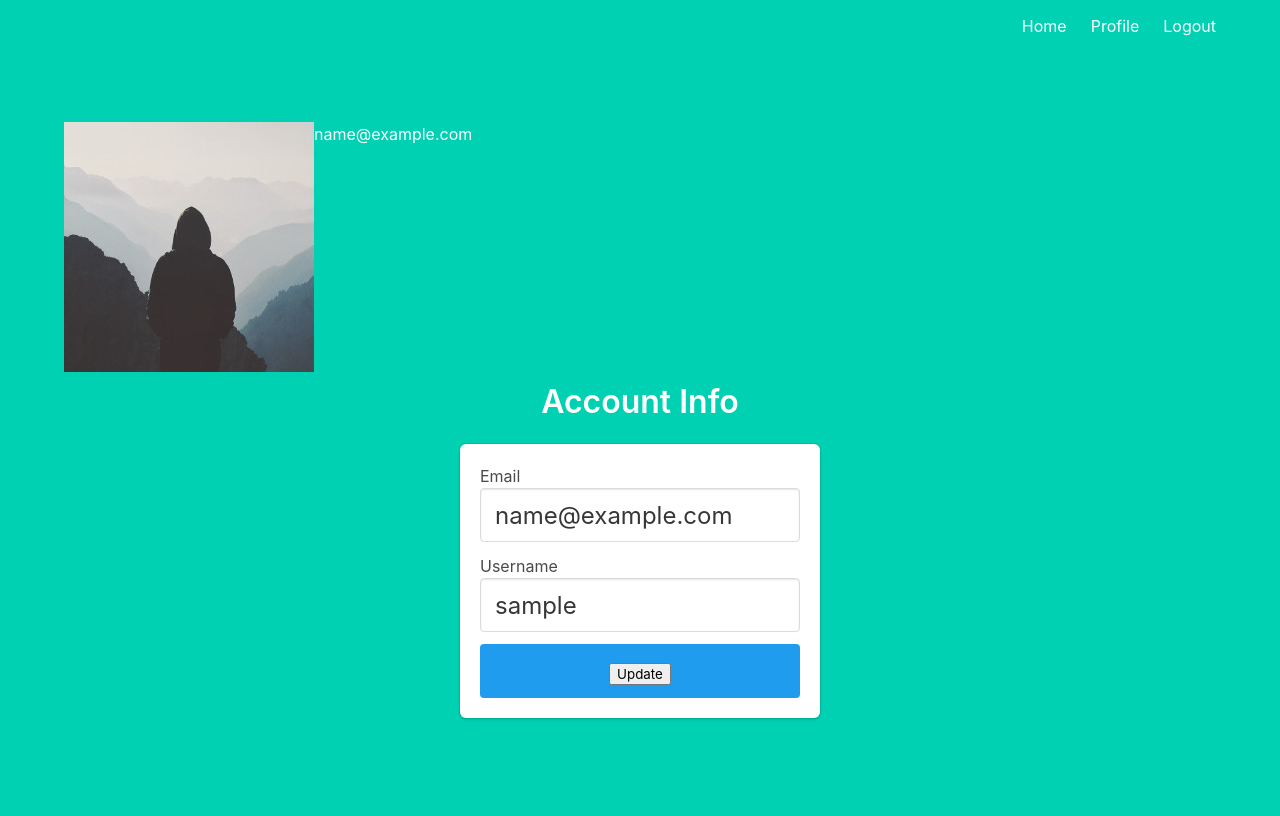
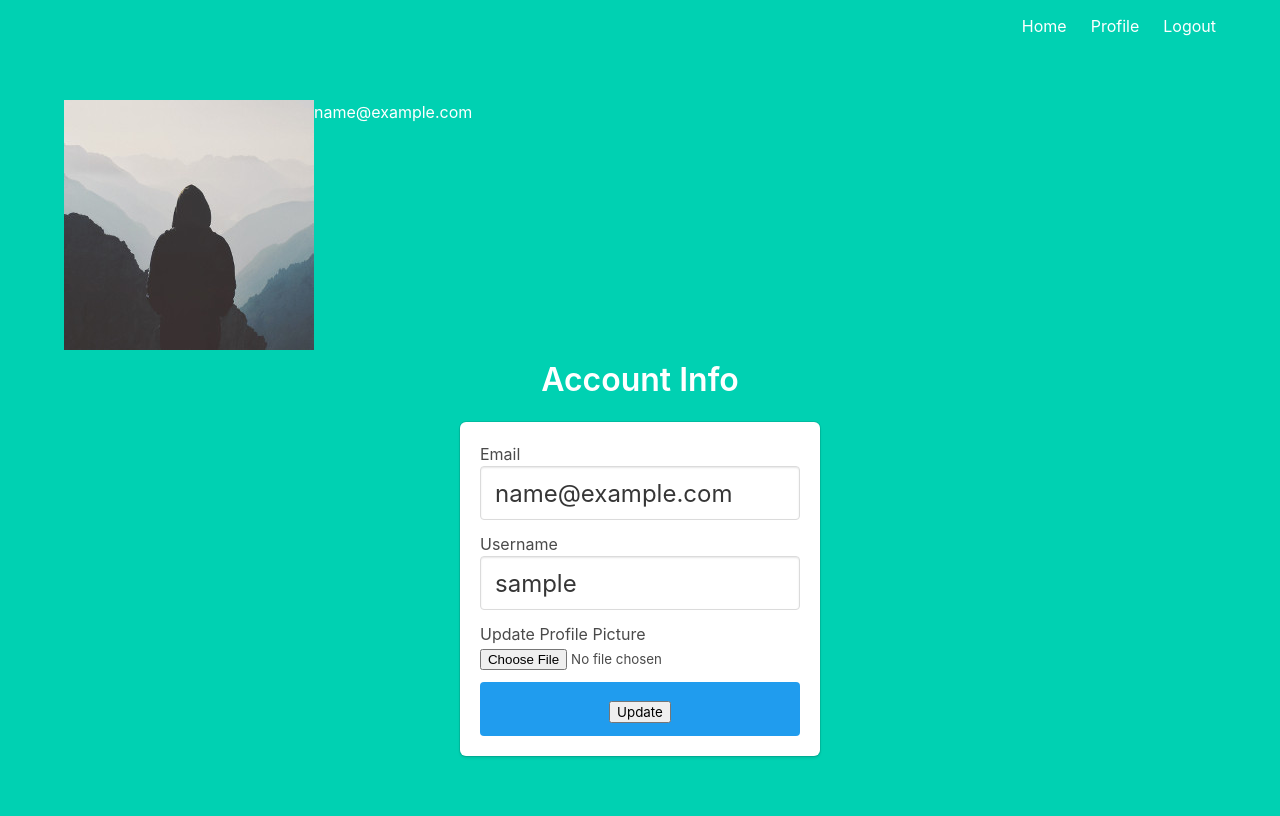
Before and after one commit to rcmanaure/stock-app-flask, a Flask app: page /profile in a window 1280 px wide. Before the commit the page ends 720 px from the top, so only its background shows below. Run offline with Flask 2, Linux system fonts and the light colour scheme; the visitor is signed in with stand-in values (Sample User, id 1); parts of the project's set-up code (start-up, migrations or seed data) failed here and were passed over; some libraries are stand-ins or nearby versions.

Commit message:
added picture profile

```diff
--- a/flask_api/src/services/forms/forms.py
+++ b/flask_api/src/services/forms/forms.py
@@ -1,5 +1,6 @@
 from flask_wtf import FlaskForm
 from flask_login import current_user
+from flask_wtf.file import FileField, FileAllowed
 from wtforms import StringField, PasswordField, SubmitField, BooleanField
 from wtforms.validators import DataRequired, Length, Email, EqualTo, ValidationError
 from services.app import User
@@ -41,6 +42,8 @@
                            validators=[DataRequired(), Length(min=2, max=20)])
     email = StringField('Email',
                         validators=[DataRequired(), Email()])
+    picture = FileField('Update Profile Picture', validators=[
+                        FileAllowed(['jpg', 'png'])])
     submit = SubmitField('Update')
 
     def validate_username(self, username):
--- a/flask_api/src/services/main.py
+++ b/flask_api/src/services/main.py
@@ -1,7 +1,10 @@
 from flask import Blueprint, render_template, url_for, flash, redirect, request
 from flask_login import login_required, current_user
 from services.forms.forms import UpdateAccountForm
-from .app import db, User
+from .app import db, app
+import os
+import secrets
+from PIL import Image
 
 main = Blueprint('main', __name__)
 
@@ -43,11 +46,29 @@
     return render_template('index.html')
 
 
+def save_picture(form_picture):
+    random_hex = secrets.token_hex(8)
+    _, f_ext = os.path.splitext(form_picture.filename)
+    picture_fn = random_hex + f_ext
+    picture_path = os.path.join(
+        app.root_path, 'static/profile_pics', picture_fn)
+
+    output_size = (125, 125)
+    i = Image.open(form_picture)
+    i.thumbnail(output_size)
+    i.save(picture_path)
+
+    return picture_fn
+
+
 @main.route('/profile', methods=['POST', 'GET'])
 @login_required  # Must be log in to see main page.
 def profile():
     form = UpdateAccountForm()
     if form.validate_on_submit():
+        if form.picture.data:
+            picture_file = save_picture(form.picture.data)
+            current_user.image_file = picture_file
         current_user.username = form.username.data
         current_user.email = form.email.data
         db.session.commit()
--- a/flask_api/src/services/templates/profile.html
+++ b/flask_api/src/services/templates/profile.html
@@ -1,6 +1,13 @@
 {% extends "base.html" %}
 
 {% block content %}
+{% with messages = get_flashed_messages() %}
+{% if messages %}
+<div class="notification is-danger">
+    {{ messages[0] }}.</a>.
+</div>
+{% endif %}
+{% endwith %}
 <!-- <div class="content-section"> -->
     <div class="media">
         <img class="rounded-circle account-img" src="{{ photo }}">
@@ -23,6 +30,7 @@
                         </div>
                     </div>
 
+
                     <div class="field">
                         <div class="control">
                             <!-- <input class="input is-large" type="email" name="email" placeholder="Email" autofocus=""> -->
@@ -30,7 +38,17 @@
                             {{form.username(class="input is-large")}}
                         </div>
                     </div>
-
+                    <div class="field">
+                        <div class="control">
+                            {{ form.picture.label() }}
+                            {{ form.picture(class="form-control-file") }}
+                            {% if form.picture.errors %}
+                            {% for error in form.picture.errors %}
+                            <span class="text-danger">{{ error }}</span></br>
+                            {% endfor %}
+                            {% endif %}
+                        </div>
+                    </div>
 
 
                     <button class="button is-block is-info is-large is-fullwidth">{{form.submit()}}</button>
```
